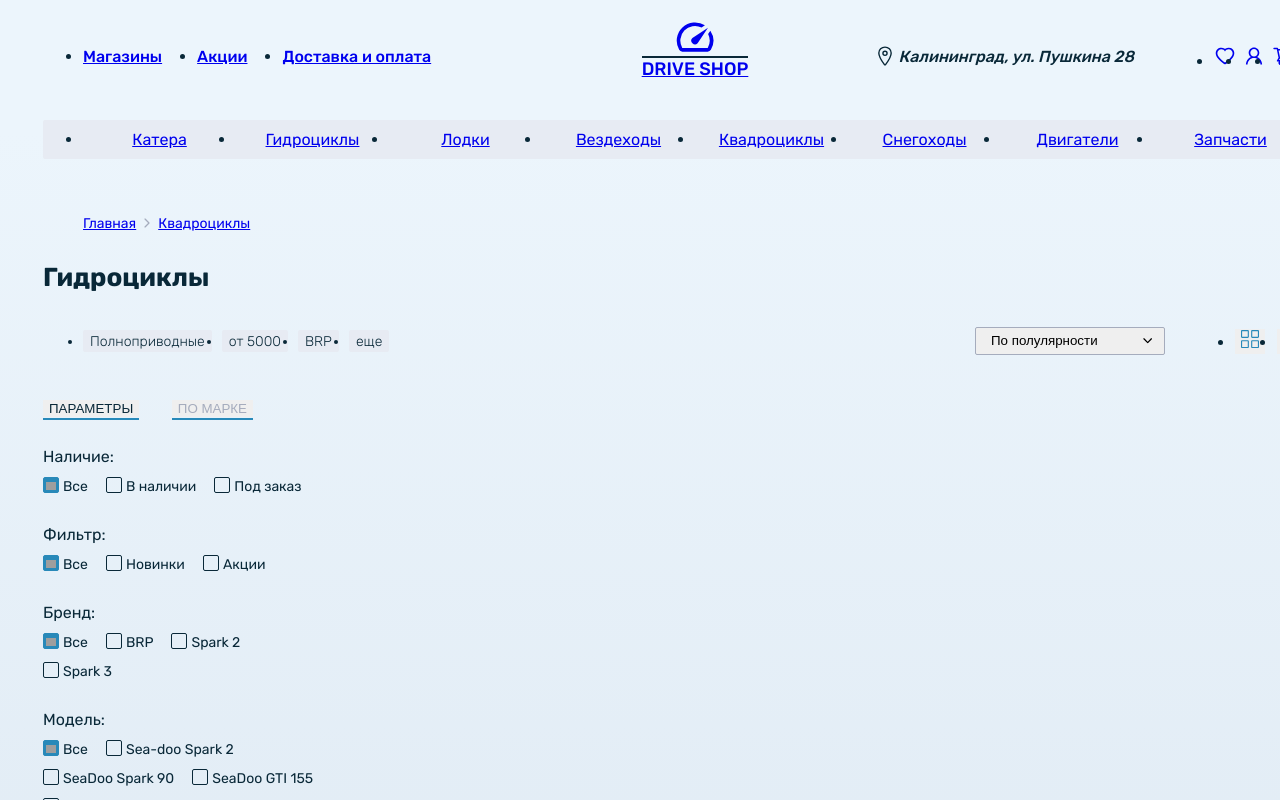
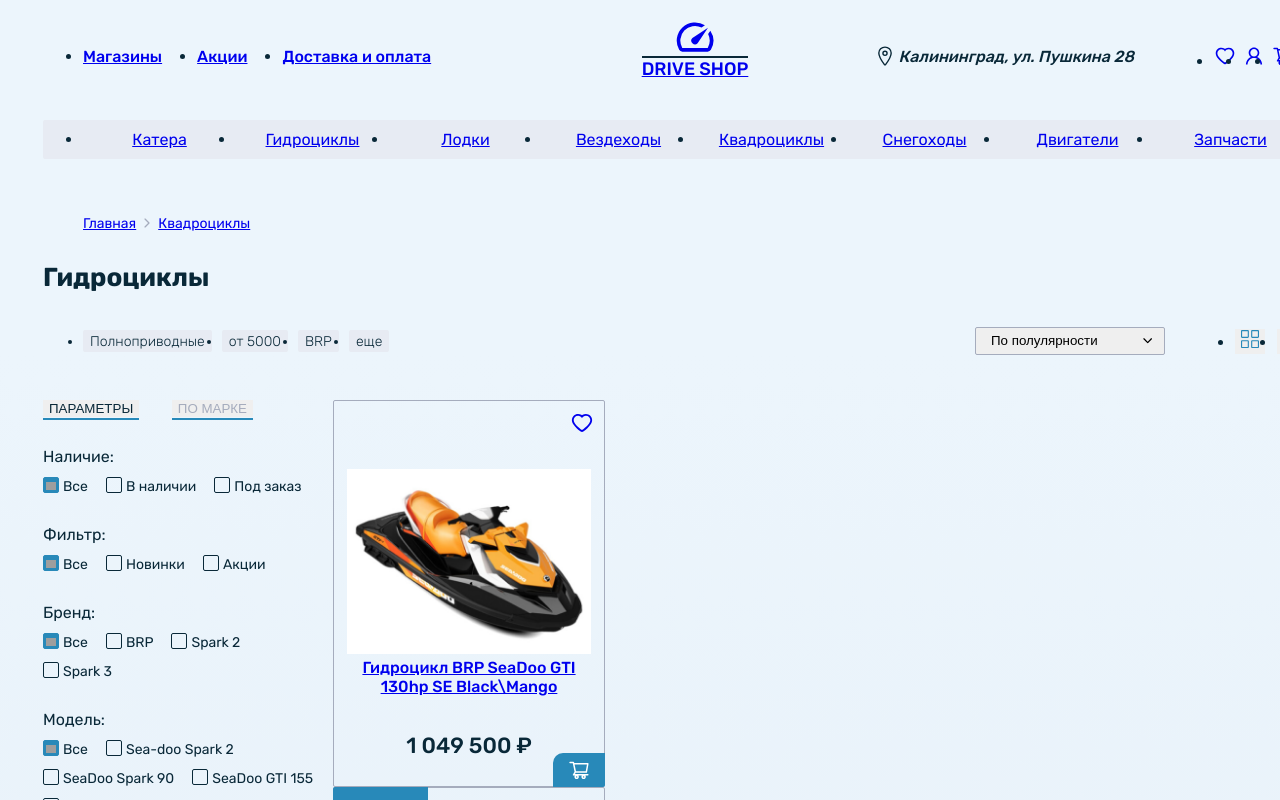
Before and after one commit to St1llSane/DriveShop, a React (Vite) app: page /atvs in a window 1280 px wide. Shown: the top 800 px of the page. Built offline with nearby package versions, Linux system fonts and the light colour scheme; data requests are answered from the project's data file; grey boxes are pictures that could not be loaded.

Commit message:
refactored PopularItem into ProductItem

```diff
--- a/src/components/PopularSlider.jsx
+++ b/src/components/PopularSlider.jsx
@@ -8,7 +8,7 @@
   prevSlide,
   setSliderWidth,
 } from '../redux/slices/popularSliderSlice'
-import PopularItem from './PopularItem'
+import ProductItem from './ProductItem'
 import '../styles/c_styles/popular-slider.scss'
 
 const PopularSlider = () => {
@@ -57,7 +57,7 @@
           }}
         >
           {items.map((item) => (
-            <PopularItem item={item} key={item.id} />
+            <ProductItem item={item} key={item.id} />
           ))}
         </div>
       </div>
--- a/src/components/PopularItem.jsx
+++ b/src/components/ProductItem.jsx
@@ -1,27 +1,27 @@
 import { AiOutlineHeart, AiOutlineShoppingCart } from 'react-icons/ai'
-import '../styles/c_styles/popular-item.scss'
+import '../styles/c_styles/product-item.scss'
 
-const PopularItem = ({ item }) => {
+const ProductItem = ({ item }) => {
   return (
-    <div className="popular-item">
-      <div className="popular-item__top">
+    <div className="product-item">
+      <div className="product-item__top">
         {item.onSale && item.inStock && <span>Скидка</span>}
-        <a className="popular-item__top-fav" href="#">
+        <a className="product-item__top-fav" href="#">
           <AiOutlineHeart />
         </a>
       </div>
-      <a className="popular-item__content" href="#">
+      <a className="product-item__content" href="#">
         <img src={item.img} alt="backpack" />
         <h5>{item.title}</h5>
         <span>посмотреть товар</span>
       </a>
-      <div className="popular-item__bottom">
-        <div className="popular-item__bottom-cost">
+      <div className="product-item__bottom">
+        <div className="product-item__bottom-cost">
           <span>{item.inStock ? `${item.price} ₽` : 'Нет в наличии'}</span>
-					<span>{item.onSale && item.inStock && `${item.oldPrice} ₽`}</span>
+          <span>{item.onSale && item.inStock && `${item.oldPrice} ₽`}</span>
         </div>
         {item.inStock && (
-          <a className="popular-item__bottom-incart" href="#">
+          <a className="product-item__bottom-incart" href="#">
             <AiOutlineShoppingCart />
           </a>
         )}
@@ -30,4 +30,4 @@
   )
 }
 
-export default PopularItem
+export default ProductItem
--- a/src/components/Products.jsx
+++ b/src/components/Products.jsx
@@ -1,9 +1,10 @@
 import { useEffect } from 'react'
 import { useDispatch, useSelector } from 'react-redux'
 import {
-  fetchProducts,
+	fetchProducts,
   ProductPageSliceSelector,
 } from '../redux/slices/ProductPageSlice'
+import ProductItem from './ProductItem'
 import '../styles/c_styles/products.scss'
 
 const Products = () => {
@@ -15,7 +16,15 @@
     dispatch(fetchProducts())
   }, [])
 
-  return <div className="products"></div>
+  return (
+    <div className="products">
+      <div className="products__wrapper">
+        {products.map((item) => (
+          <ProductItem item={item} key={item.id}/>
+        ))}
+      </div>
+    </div>
+  )
 }
 
 export default Products
--- a/src/styles/c_styles/popular-item.scss
+++ b/src/styles/c_styles/product-item.scss
@@ -1,6 +1,6 @@
 @import '../vars.scss';
 
-.popular-item {
+.product-item {
   width: 270px;
 	height: 385px;
   border: 1px solid $c-d-grey;
```
